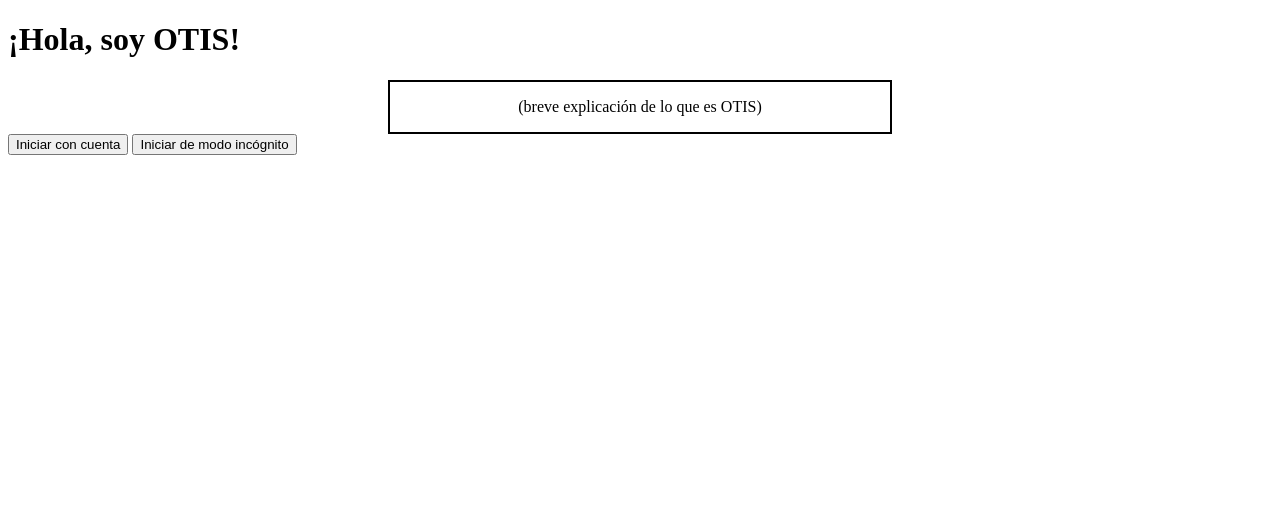
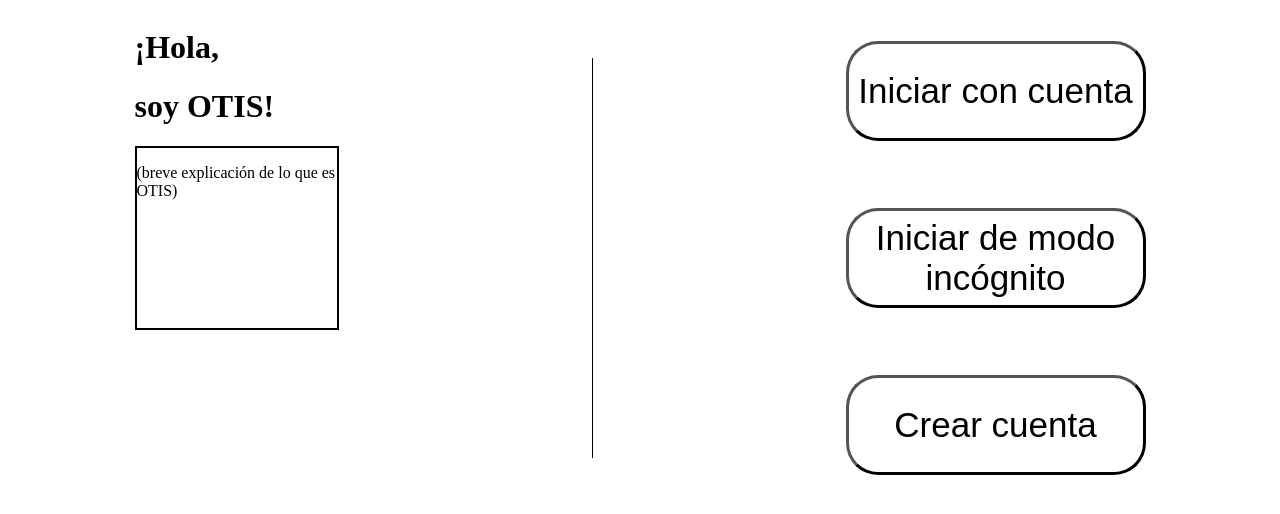
Before and after one commit to 3-TIC-ORT/proyecto-3-otis, a plain HTML site: page Login/Pantalla 2.html in a window 1280 px wide. Drawn offline with Linux system fonts and the light colour scheme.

Commit message:
CSS pantalla 2

```diff
--- a/Login/Pantalla 2.css
+++ b/Login/Pantalla 2.css
@@ -1,10 +1,59 @@
+.todo{
+  height: 500px;
+  display: flex;
+  flex-direction: row;
+  justify-content: space-around;
+  align-items: stretch;
+}
+
 .explicacioncont{
   display: flex;
   justify-content: center;
 }
 .explicacion{
-  width: 500px;
+  width: 200px;
     border: 2px black solid ;
 display: flex;
 justify-content:  center;
+height: 180px;
 }
+
+.rayita{
+  width: 1px;
+  height: 80%;
+  background-color: black;
+align-self: center;
+}
+
+.cuenta{
+  display: flex;
+  flex-direction: column;
+  justify-content: space-around;
+}
+
+.concuenta{
+  width:300px;
+  height: 100px;
+  border-width: 3px;
+  border-radius: 32px;
+  background-color: white;
+  font-size: 35px;
+}
+
+.incognito{
+  width:300px;
+  height: 100px;
+  border-width: 3px;
+  border-radius: 32px;
+  background-color: white;
+  font-size: 35px;
+}
+
+.crear{
+  width:300px;
+  height: 100px;
+  border-width: 3px;
+  border-radius: 32px;
+  background-color: white;
+  font-size: 35px;
+}
--- a/Login/Pantalla 2.html
+++ b/Login/Pantalla 2.html
@@ -7,18 +7,23 @@
     <title>Iniciar Sesión</title>
     <link rel="stylesheet" href="Pantalla 2.css" />
 </head>
-<body>
+<body class="todo">
     <div class="titulo+introducción">
-<h1>¡Hola, soy OTIS!</h1>
+    <div>
+<h1>¡Hola,</h1>
+<h1>soy OTIS!</h1>
+</div>
 <div class="explicacioncont">
      <div class="explicacion">
 <p>(breve explicación de lo que es OTIS)</p>
 </div>
     </div>
 </div>
+<div class="rayita"></div>
     <div class="cuenta">
         <button id="cuentasi" class="concuenta">Iniciar con cuenta</button>
         <button id="cuentano" class="incognito">Iniciar de modo incógnito</button>
+        <button id="crear" class="crear">Crear cuenta</button>
     </div>
 </body>
 </html>
--- a/Pantalla 6.css
+++ b/Pantalla 6.css
@@ -16,7 +16,7 @@
 .los6{
     display: flex;
     justify-content: space-around;
-    margin-top: 40px;
+    margin-top: 70px;
 }
 
 .botonpr{
```
